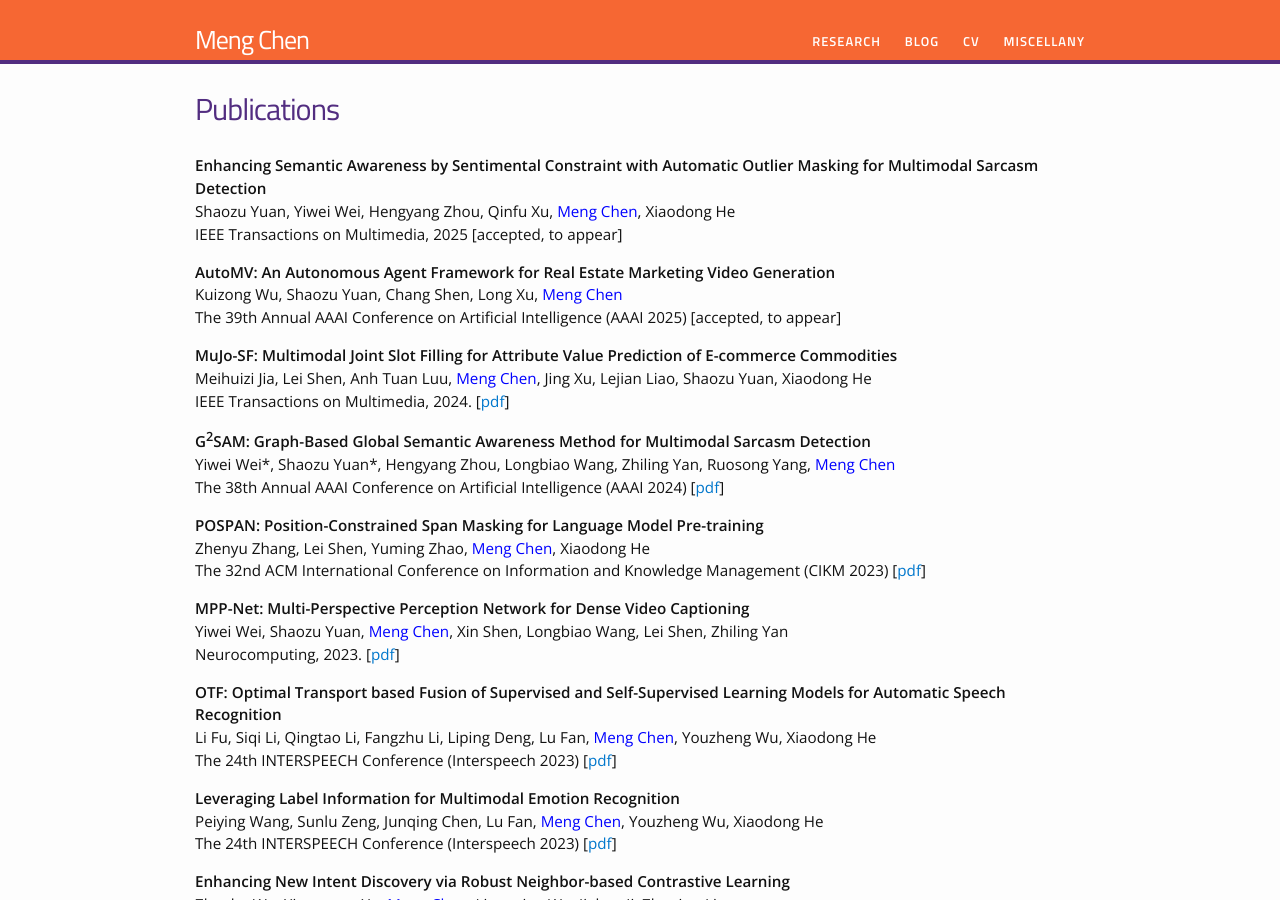
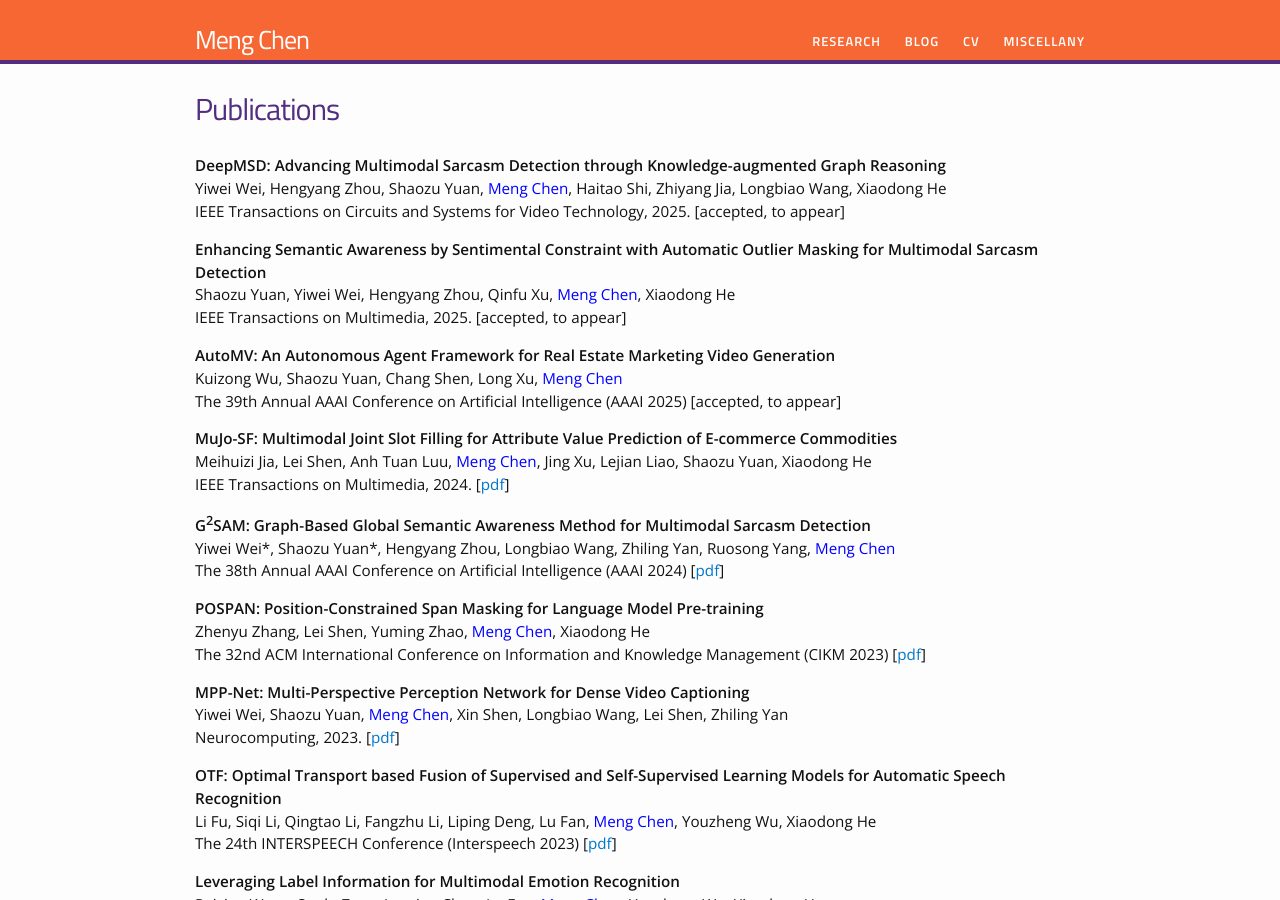
Before and after one commit to chenmengdx/chenmengdx.github.io, a Jekyll site: the page built from research.md, in a window 1280 px wide and 900 px high. Built offline with Jekyll 4.4.1, drawn with Linux system fonts in a browser that asks for light colours.

Commit message:
update publications

```diff
--- a/research.md
+++ b/research.md
@@ -8,9 +8,15 @@ permalink: /research/
 
 
 <p>
+<b> DeepMSD: Advancing Multimodal Sarcasm Detection through Knowledge-augmented Graph Reasoning </b> <br />
+Yiwei Wei, Hengyang Zhou, Shaozu Yuan, <font color="blue">Meng Chen</font>, Haitao Shi, Zhiyang Jia, Longbiao Wang, Xiaodong He <br />
+IEEE Transactions on Circuits and Systems for Video Technology, 2025. [accepted, to appear]
+</p>
+
+<p>
 <b> Enhancing Semantic Awareness by Sentimental Constraint with Automatic Outlier Masking for Multimodal Sarcasm Detection</b> <br />
 Shaozu Yuan, Yiwei Wei, Hengyang Zhou, Qinfu Xu, <font color="blue">Meng Chen</font>, Xiaodong He <br />
-IEEE Transactions on Multimedia, 2025 [accepted, to appear]
+IEEE Transactions on Multimedia, 2025. [accepted, to appear]
 </p>
 
 <p>
```
Also changed, not shown: 1 other file.
